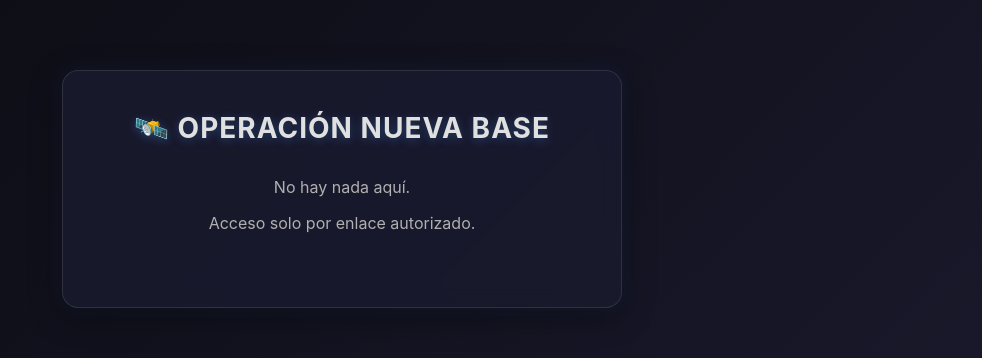
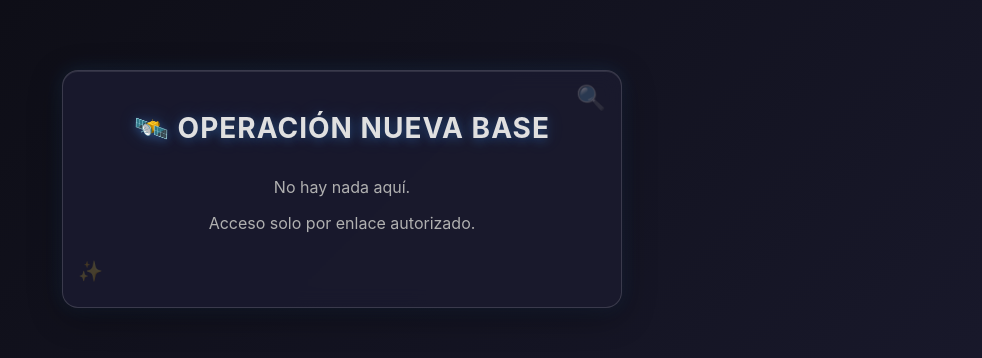
Before and after one commit to julioacostapallud/obn, a React (Vite) app: page / in a window 1280 px wide. Shown: the part 231-589 px from the top of the page, without its empty margins (298-1280 px from the left). Built offline with nearby package versions, Linux system fonts and the light colour scheme.

Commit message:
Add mystery visual elements and improve card design

```diff
--- a/src/pages/PageStyles.css
+++ b/src/pages/PageStyles.css
@@ -10,15 +10,47 @@
 }
 
 .card {
-  background: rgba(26, 26, 46, 0.9);
-  border: 1px solid rgba(255, 255, 255, 0.1);
+  background: rgba(26, 26, 46, 0.95);
+  border: 1px solid rgba(255, 255, 255, 0.15);
   border-radius: 16px;
   padding: 40px;
   box-shadow: 0 8px 32px rgba(0, 0, 0, 0.4),
-    0 0 20px rgba(74, 158, 255, 0.1);
+    0 0 20px rgba(74, 158, 255, 0.15),
+    inset 0 1px 0 rgba(255, 255, 255, 0.1);
   backdrop-filter: blur(10px);
   width: 100%;
   text-align: center;
+  position: relative;
+  overflow: hidden;
+}
+
+.card::before {
+  content: '🔍';
+  position: absolute;
+  top: 15px;
+  right: 15px;
+  font-size: 24px;
+  opacity: 0.3;
+  animation: float 3s ease-in-out infinite;
+}
+
+.card::after {
+  content: '✨';
+  position: absolute;
+  bottom: 15px;
+  left: 15px;
+  font-size: 20px;
+  opacity: 0.2;
+  animation: float 4s ease-in-out infinite reverse;
+}
+
+@keyframes float {
+  0%, 100% {
+    transform: translateY(0);
+  }
+  50% {
+    transform: translateY(-10px);
+  }
 }
 
 .title {
@@ -27,7 +59,9 @@
   margin-bottom: 30px;
   color: #e0e0e0;
   letter-spacing: 1px;
-  text-shadow: 0 2px 10px rgba(74, 158, 255, 0.3);
+  text-shadow: 0 2px 10px rgba(74, 158, 255, 0.3),
+    0 0 20px rgba(74, 158, 255, 0.2);
+  position: relative;
 }
 
 .subtitle {
@@ -48,11 +82,12 @@
   color: #e0e0e0;
   font-style: italic;
   padding: 25px;
-  background: rgba(0, 0, 0, 0.3);
+  background: rgba(0, 0, 0, 0.4);
   border-radius: 12px;
   border-left: 4px solid #4a9eff;
   position: relative;
-  box-shadow: 0 4px 15px rgba(0, 0, 0, 0.3);
+  box-shadow: 0 4px 15px rgba(0, 0, 0, 0.3),
+    inset 0 0 20px rgba(74, 158, 255, 0.05);
 }
 
 .clue-icon {
```
